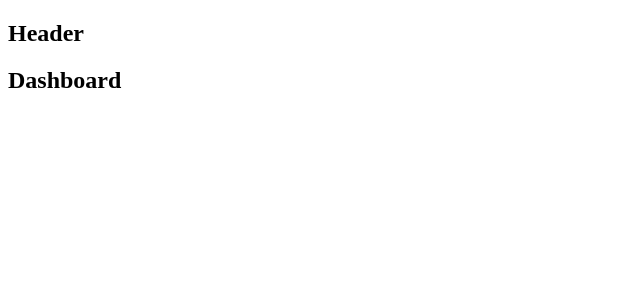
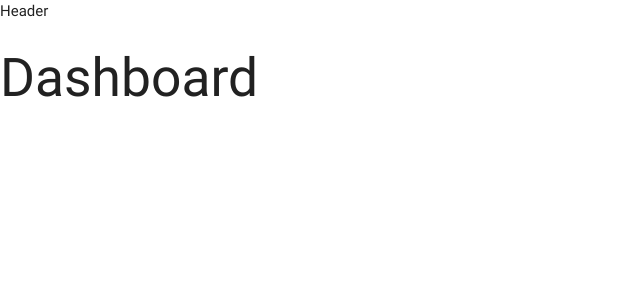
Before and after one commit to Li-Victor/survli, a React (Create React App) app in the folder client/: page /surveys in a window 1280 px wide. Shown: the top 300 px of the page, without its empty margins (0-640 px from the left). Built offline with nearby package versions, Linux system fonts and the light colour scheme.

Commit message:
added materialize for client css

```diff
--- a/client/package.json
+++ b/client/package.json
@@ -3,6 +3,7 @@
   "version": "0.1.0",
   "private": true,
   "dependencies": {
+    "materialize-css": "^0.100.2",
     "react": "^15.6.1",
     "react-dom": "^15.6.1",
     "react-redux": "^5.0.6",
--- a/client/src/components/App.js
+++ b/client/src/components/App.js
@@ -1,7 +1,7 @@
 import React from 'react';
 import { BrowserRouter, Route } from 'react-router-dom';
 
-const Header = () => <h2>Header</h2>;
+import Header from './Header';
 const Dashboard = () => <h2>Dashboard</h2>;
 const SurveyNew = () => <h2>SurveyNew</h2>;
 const Landing = () => <h2>Landing</h2>;
--- /dev/null
+++ b/client/src/components/Header.js
@@ -0,0 +1,13 @@
+import React, { Component } from 'react';
+
+class Header extends Component {
+  render() {
+    return (
+      <div>
+        Header
+      </div>
+    );
+  }
+}
+
+export default Header;
--- a/client/src/index.js
+++ b/client/src/index.js
@@ -1,3 +1,4 @@
+import 'materialize-css/dist/css/materialize.min.css';
 import React from 'react';
 import ReactDOM from 'react-dom';
 import { Provider } from 'react-redux';
```
Also changed, not shown: 1 other file (tests, documents, lock files or other folders).
